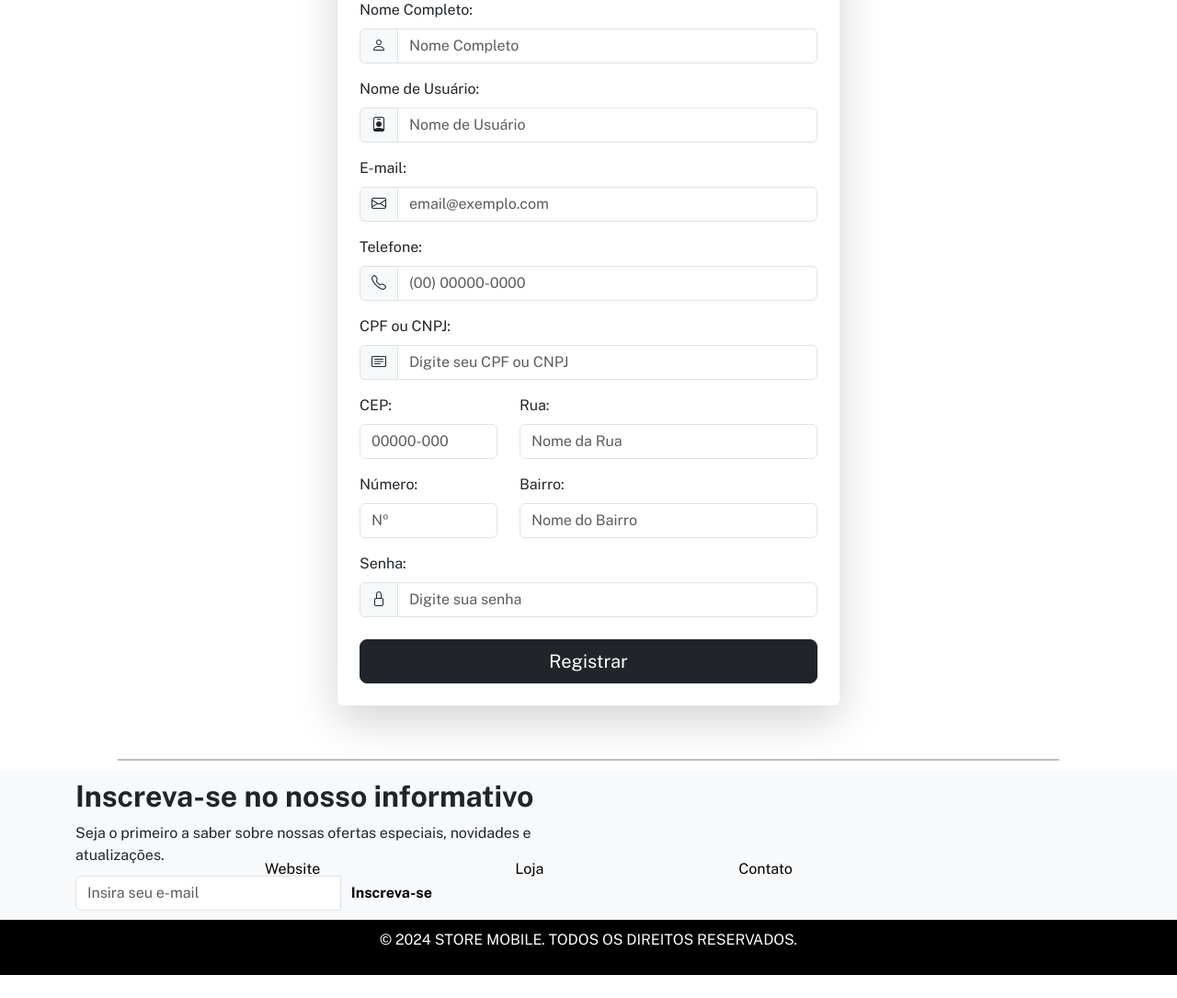
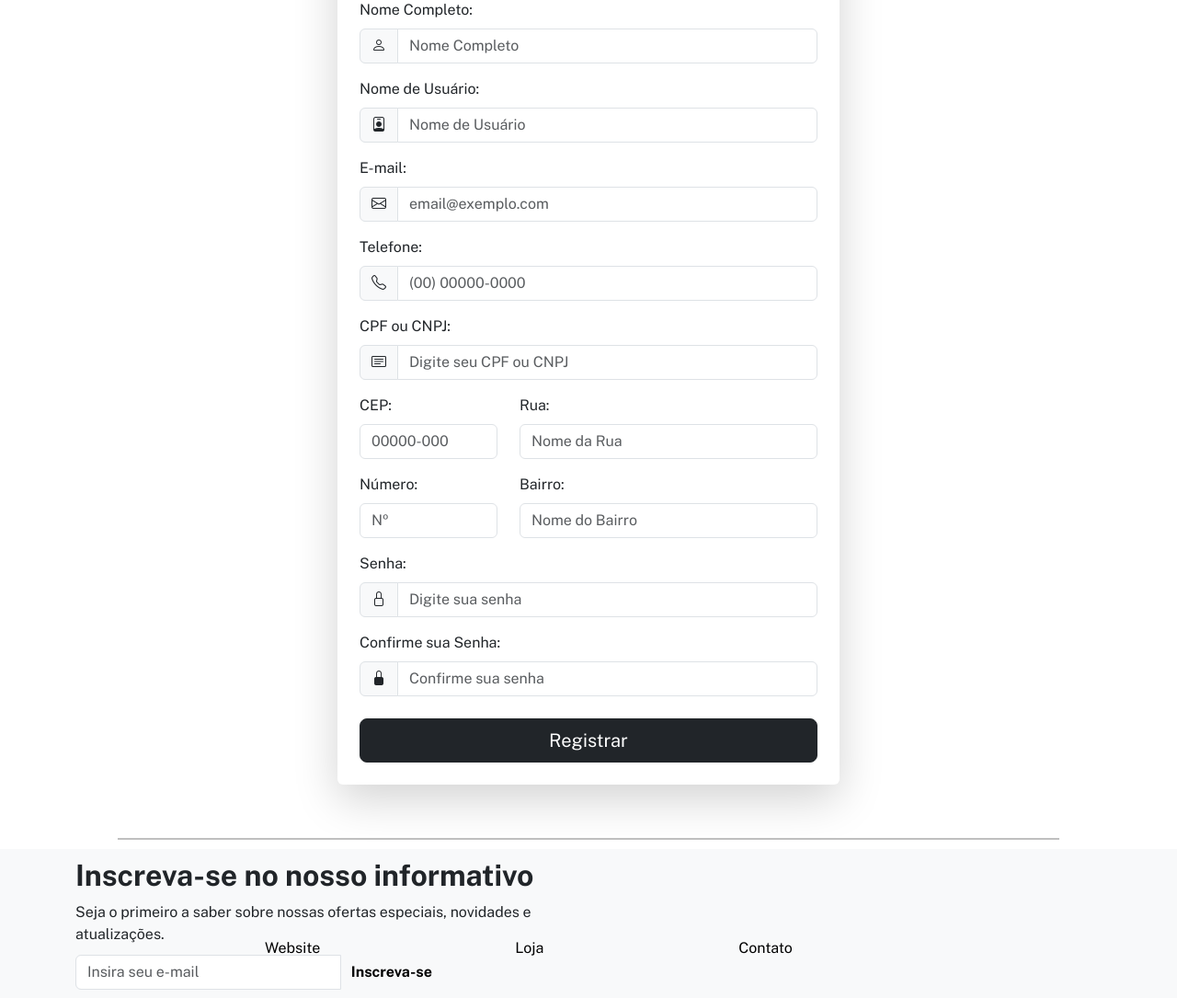
Before and after one commit to TheParousia/PI-TI-Ecommerce, a Django app: page /registrar/ in a window 1280 px wide. Shown: the part 243-1328 px from the top of the page at 92% size. Before the commit the page ends 1303 px from the top, so only its background shows below. Run offline with Django 4.2, Linux system fonts and the light colour scheme; some libraries are stand-ins or nearby versions.

Commit message:
Campo de confirmação de senha criado;

```diff
--- a/produto/templates/registrar.html
+++ b/produto/templates/registrar.html
@@ -7,7 +7,7 @@
             <div class="card shadow-lg border-0 rounded-lg">
                 <div class="card-body p-4">
                     <h2 class="card-title text-center mb-4">Registrar</h2>
-                    <form method="POST">
+                    <form method="POST" onsubmit="return validarSenhas()">
                         {% csrf_token %}
 
                         <!-- Nome Completo -->
@@ -93,6 +93,15 @@
                             </div>
                         </div>
 
+                        <!-- Confirmar Senha -->
+                        <div class="form-group mb-3">
+                            <label for="confirm_password" class="form-label">Confirme sua Senha:</label>
+                            <div class="input-group">
+                                <span class="input-group-text"><i class="bi bi-lock-fill"></i></span>
+                                <input type="password" class="form-control" id="confirm_password" name="confirm_password" placeholder="Confirme sua senha" required>
+                            </div>
+                        </div>
+
                         <!-- Botão de Envio -->
                         <div class="d-grid mt-4">
                             <button type="submit" class="btn btn-dark btn-lg">Registrar</button>
@@ -129,5 +138,17 @@
             }
         }
     }
+
+    // Função para validar se a senha e a confirmação são iguais
+    function validarSenhas() {
+        var senha = document.getElementById("password").value;
+        var confirmSenha = document.getElementById("confirm_password").value;
+
+        if (senha !== confirmSenha) {
+            alert("As senhas não correspondem.");
+            return false; // Impede o envio do formulário
+        }
+        return true;
+    }
 </script>
 {% endblock %}
```
